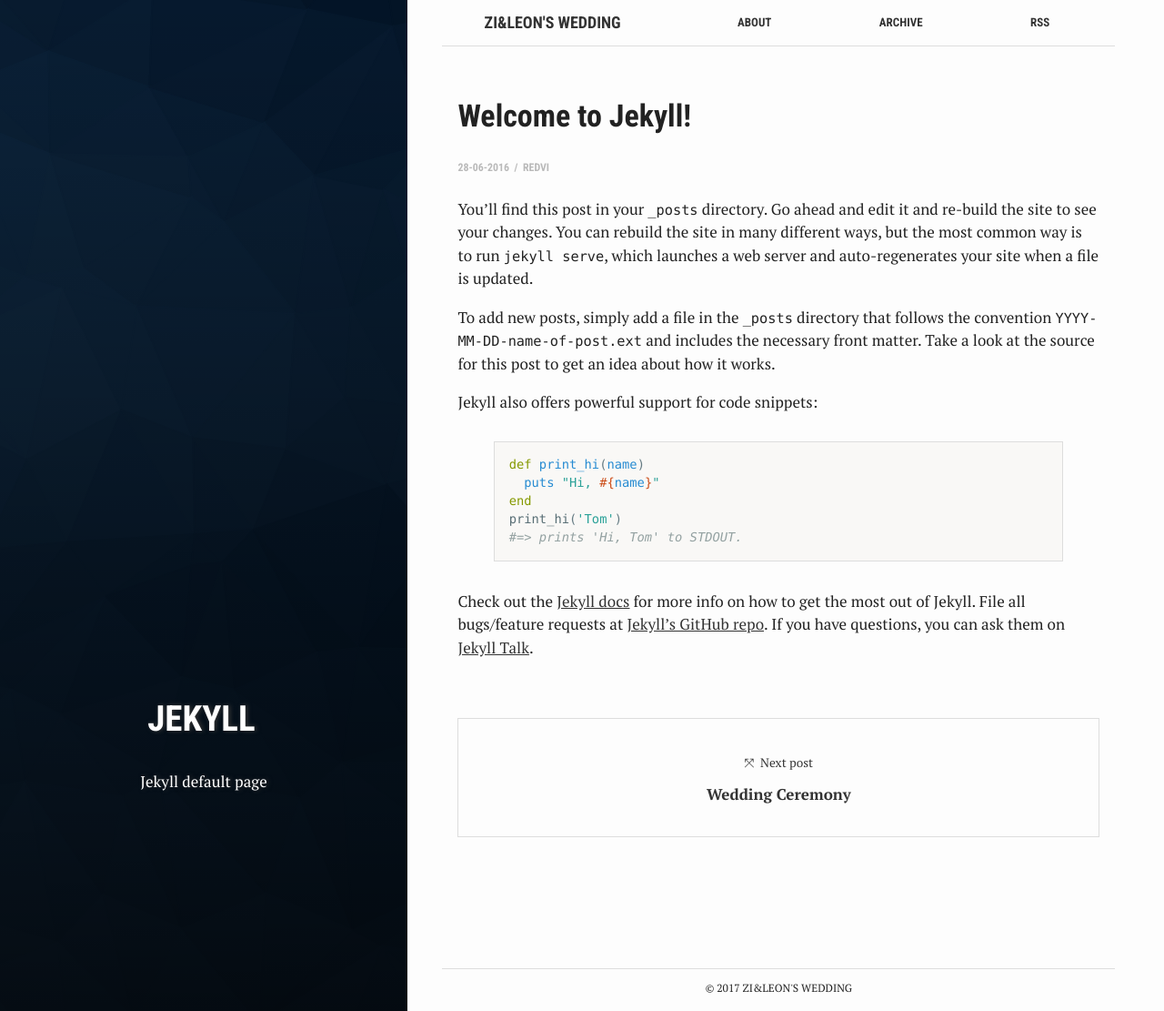
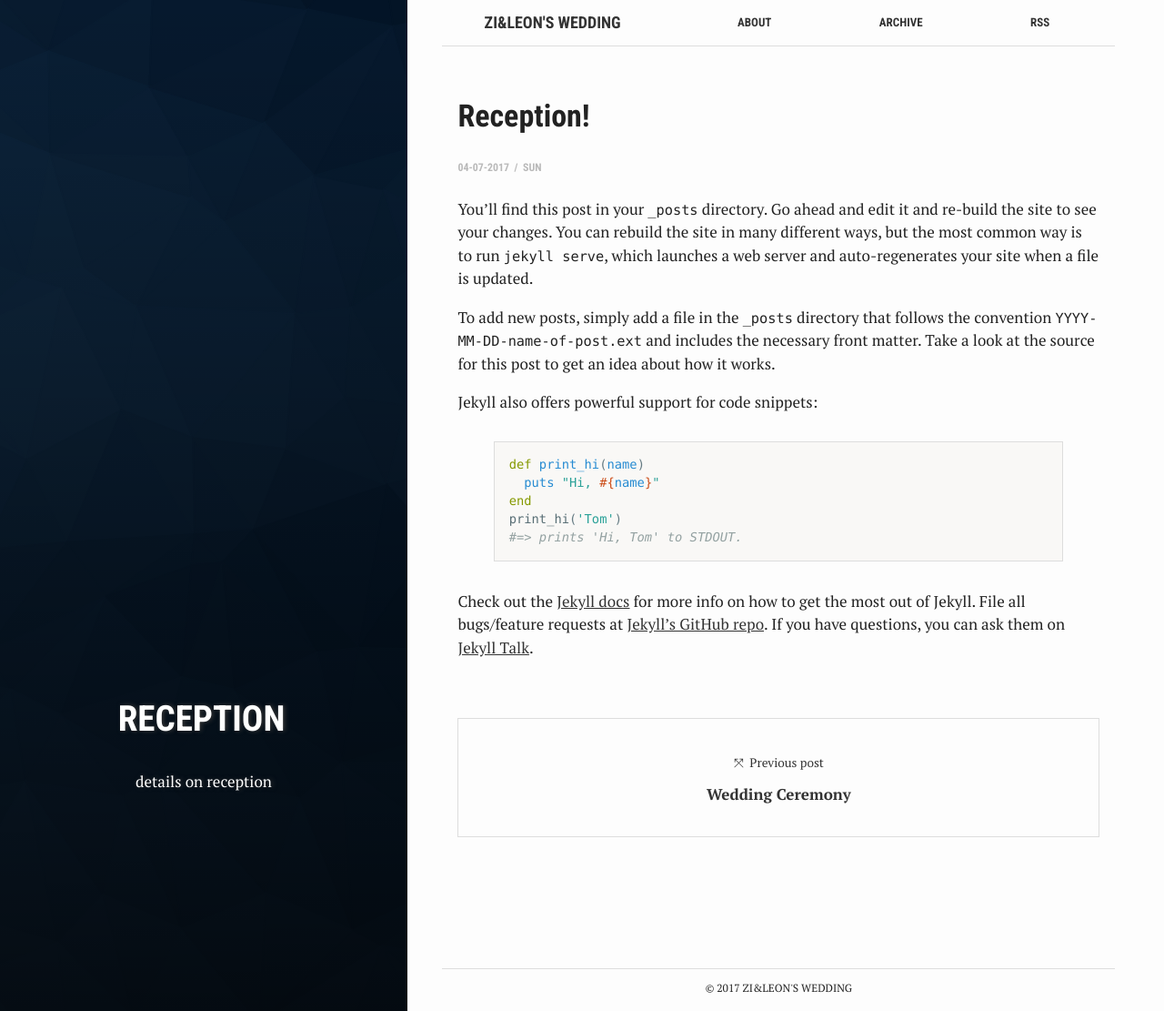
Before and after one commit to zwyls/zwyls.github.io, a Jekyll site: the page built from _posts/2016-07-03-wedding-party.markdown, in a window 1280 px wide and 1111 px high. Shown: the whole window at 91% size. Built offline with Jekyll 4.4.1, drawn with Linux system fonts in a browser that asks for light colours.

Commit message:
reception title

```diff
--- a/_posts/2016-07-03-wedding-party.markdown
+++ b/_posts/2016-07-03-wedding-party.markdown
@@ -1,12 +1,12 @@
 ---
 layout: post
-title:  "Welcome to Jekyll!"
-crawlertitle: "How to use jekyll"
-summary: "Jekyll default page"
-date:   2016-06-28 23:09:47 +0700
+title:  "Reception!"
+crawlertitle: "Reception"
+summary: "details on reception"
+date:   2017-07-04 23:09:47 +0700
 categories: posts
-tags: 'jekyll'
-author: redVi
+tags: 'reception'
+author: Sun
 ---
 You’ll find this post in your `_posts` directory. Go ahead and edit it and re-build the site to see your changes. You can rebuild the site in many different ways, but the most common way is to run `jekyll serve`, which launches a web server and auto-regenerates your site when a file is updated.
 
```
